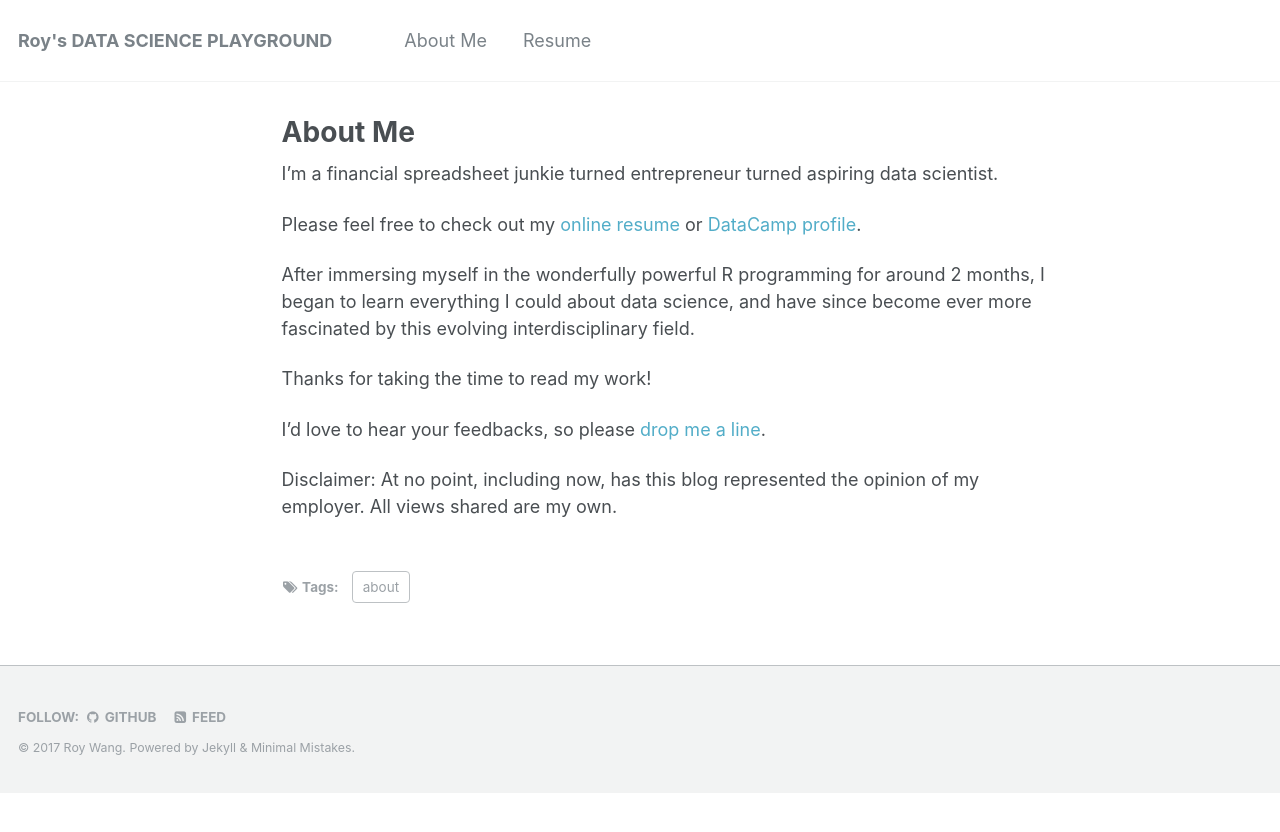
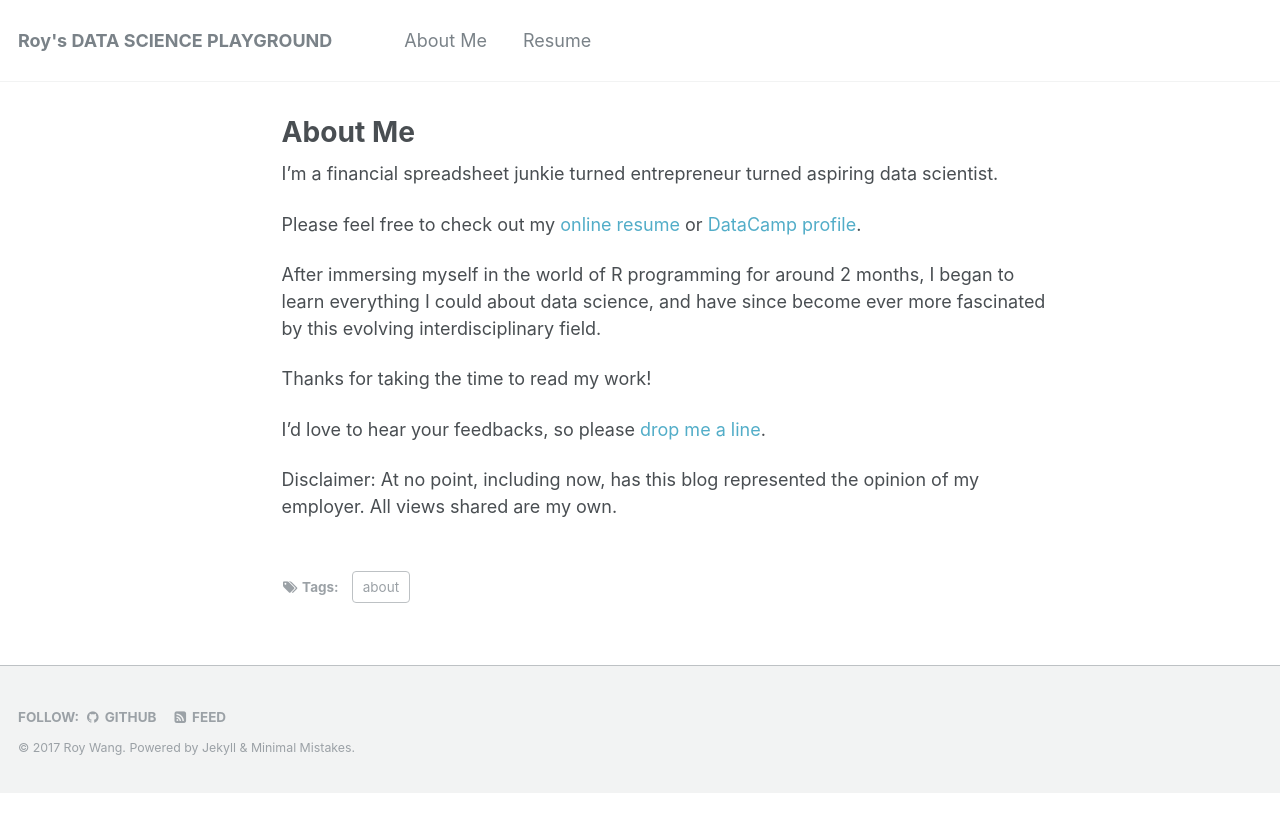
Before and after one commit to roywangtw/roywangtw.github.io, a Jekyll site: the page built from about/index.md, in a window 1280 px wide. Shown: the top 832 px of the page. Built offline with Jekyll 4.4.1, drawn with Linux system fonts in a browser that asks for light colours.

Commit message:
Update index.md

```diff
--- a/about/index.md
+++ b/about/index.md
@@ -9,7 +9,7 @@ I'm a financial spreadsheet junkie turned entrepreneur turned aspiring data scie
 
 Please feel free to check out my [online resume](https://www.cakeresume.com/roywang) or [DataCamp profile](https://www.datacamp.com/profile/roywang).
 
-After immersing myself in the wonderfully powerful R programming for around 2 months, I began to learn everything I could about data science, and have since become ever more fascinated by this evolving interdisciplinary field.
+After immersing myself in the world of R programming for around 2 months, I began to learn everything I could about data science, and have since become ever more fascinated by this evolving interdisciplinary field.
 
 Thanks for taking the time to read my work!
 
```
